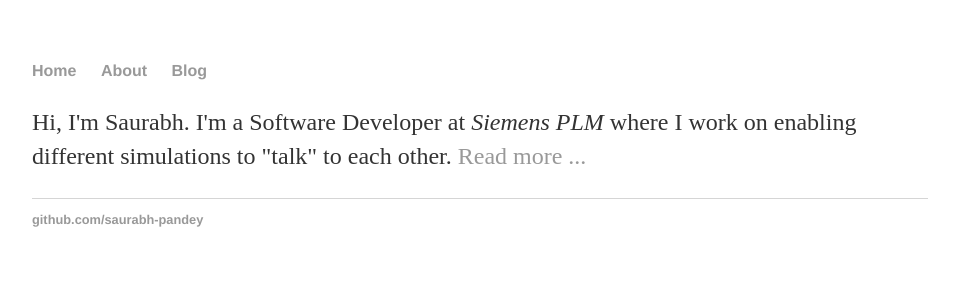
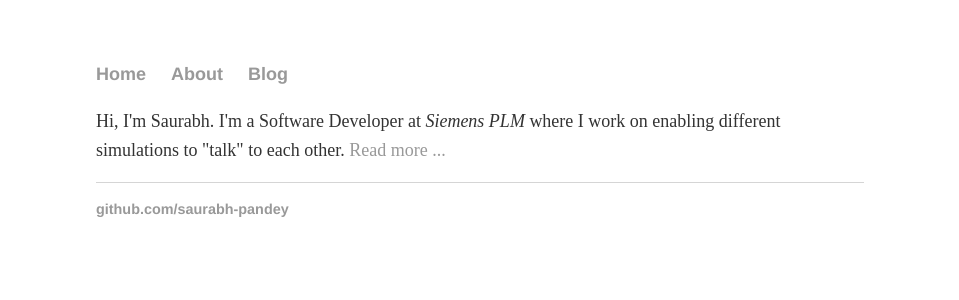
Before and after one commit to saurabh-pandey/saurabh-pandey.github.io, a Jekyll site: the page built from index.html, in a window 1280 px wide. Shown: the top 300 px of the page, without its empty margins (160-1119 px from the left). Built offline with Jekyll 4.4.1, drawn with Linux system fonts in a browser that asks for light colours.

Commit message:
Simplified CSS a bit to display sublist better

```diff
--- a/assets/css/style.css
+++ b/assets/css/style.css
@@ -1,9 +1,9 @@
-body { margin: 60px auto; width: 70%; }
+body { margin: 60px auto; width: 60%; line-height:1.6; font-size:18px; }
 
 a { text-decoration: none; color: #999; }
 a:hover { text-decoration: underline; }
 
-p, ol, ul, code { font-size: 1.5em; line-height: 1.4em; color: #333; }
+p, ol, ul, code { color: #333; }
 
 h1, h2, h3, h4 { font-family: 'Helvetica', 'Arial', 'Sans-Serif'; }
 h1 { font-size: 3em;  }
@@ -17,7 +17,7 @@
 footer { border-top: 1px solid #d5d5d5; font-size: .8em; }
 
 /* Blog */
-ul.posts { margin: 20px auto 40px; font-size: 1.5em; }
-ul.posts li { list-style: none; }
+/* ul.posts { margin: 20px auto 40px; font-size: 1.5em; }
+ul.posts li { list-style: none; } */
 /* ol.posts { margin: 20px auto 40px; font-size: 1.5em; }
 ol.posts li { list-style: none; } */
```
